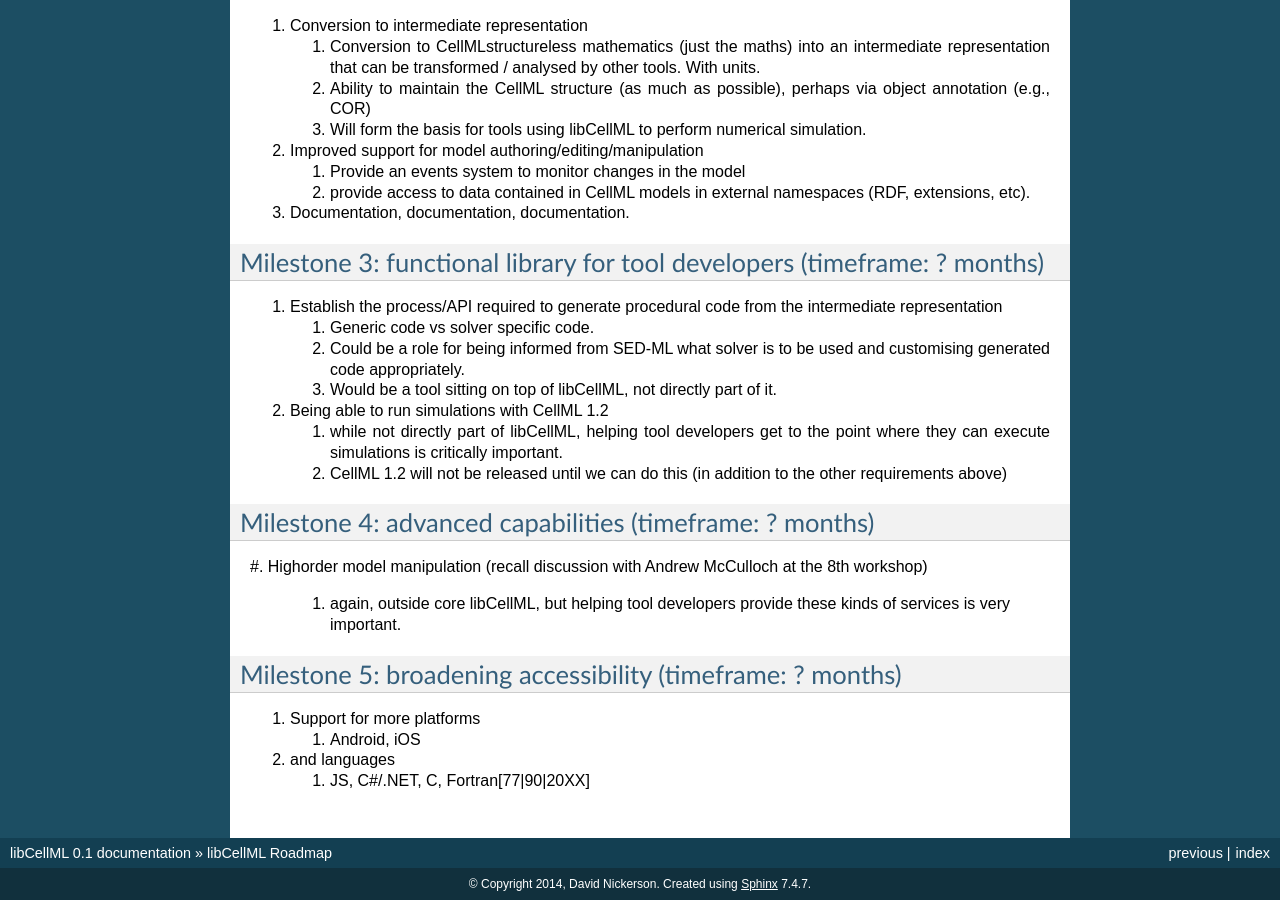
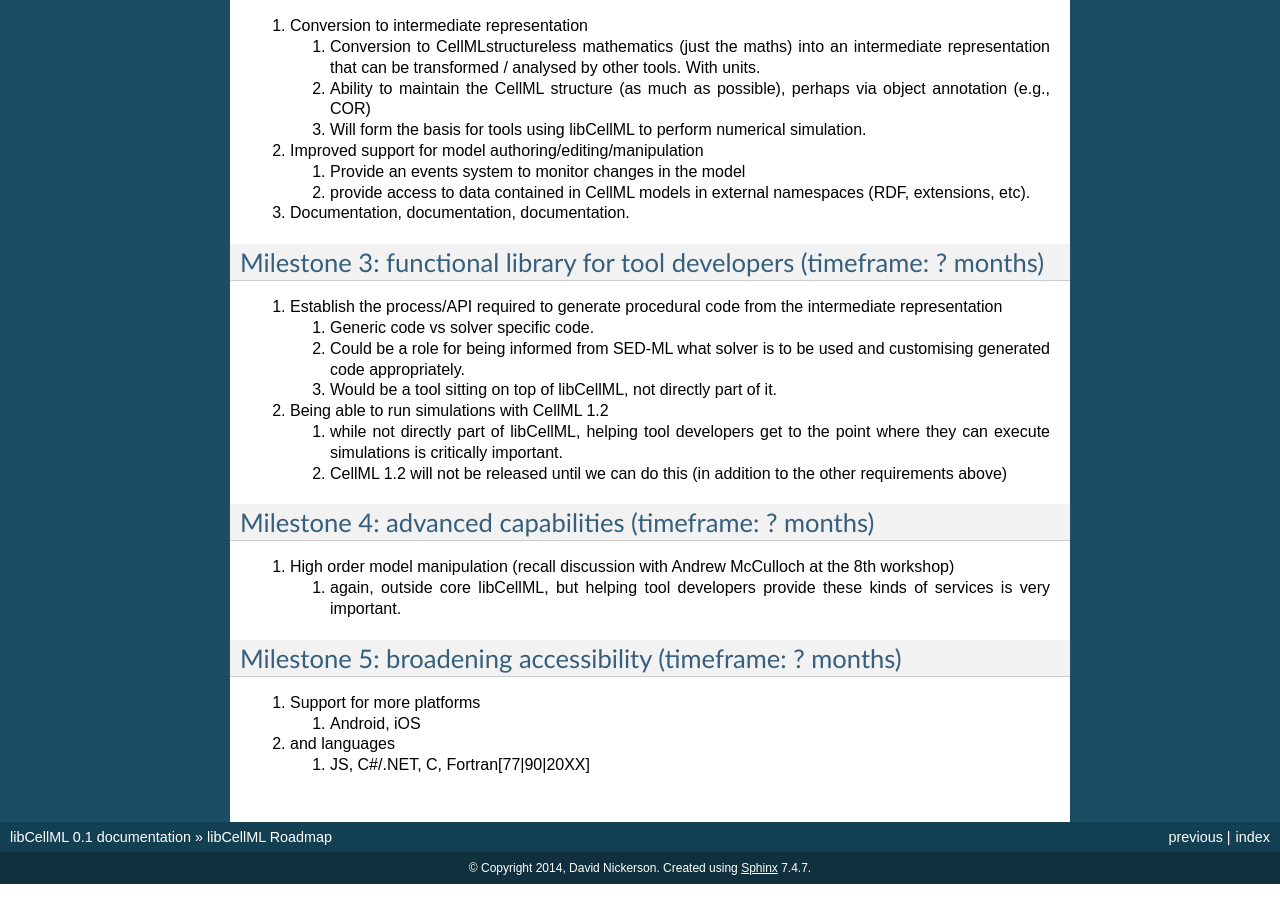
Before and after one commit to hsorby/libcellnl, a Sphinx documentation site: the page built from docs/source/roadmap.rst, in a window 1280 px wide and 900 px high, scrolled down 2250 px. Built offline with Sphinx 7.4.7, drawn with Linux system fonts in a browser that asks for light colours.

Commit message:
Fixing formatting issue with milestone 4.

```diff
--- a/docs/source/roadmap.rst
+++ b/docs/source/roadmap.rst
@@ -137,8 +137,7 @@ Milestone 3: functional library for tool developers (timeframe: ? months)
 Milestone 4: advanced capabilities (timeframe: ? months)
 --------------------------------------------------------
 
-#. Highorder model manipulation (recall discussion with Andrew McCulloch at the 8th
-workshop)
+#. High order model manipulation (recall discussion with Andrew McCulloch at the 8th workshop)
 
    #. again, outside core libCellML, but helping tool developers provide these kinds of services is very important.
 
```
